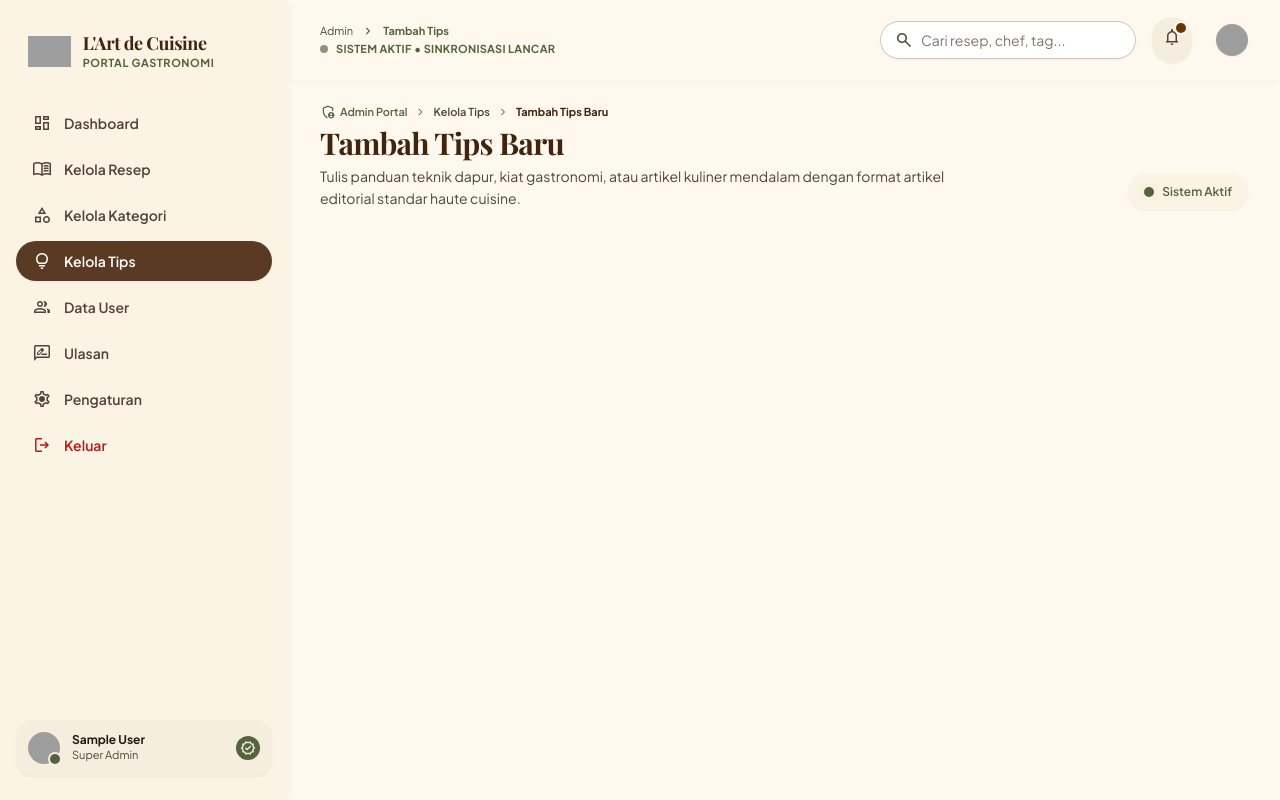
After one commit to indriyanirasti7-sys/Sistem_Informasi_Resep_Makanan, a Laravel app: page /admin/tips/create in a window 1280 px wide. The commit adds this page. Run offline with Laravel 12, Linux system fonts and the light colour scheme; the visitor is signed in with stand-in values (Sample User, id 1); parts of the project's set-up code (start-up, migrations or seed data) failed here and were passed over; some libraries are stand-ins or nearby versions; some web fonts are replaced; grey boxes are pictures that could not be loaded.

Commit message:
Setup kerangka & header
Membuat file tambah_tips.blade.php

Menambahkan header breadcrumb dan form dasar

```diff
--- a/app/Http/Controllers/Admin/CategoryController.php
+++ b/app/Http/Controllers/Admin/CategoryController.php
@@ -36,7 +36,7 @@ class CategoryController extends Controller
         ]);
 
         return redirect()
-            ->route('admin.categories.tambah')
+            ->route('admin.categories.index')
             ->with('success', 'Kategori berhasil ditambahkan.');
     }
 
@@ -44,7 +44,7 @@ class CategoryController extends Controller
     {
         $category->load(['recipes' => fn($q) => $q->latest()->limit(10)]);
 
-        return view('admin.categories.show', compact('category'));
+        return view('admin.categories.detail_kategori', compact('category'));
     }
 
     public function edit(Category $category)
--- a/app/Http/Controllers/Admin/TipController.php
+++ b/app/Http/Controllers/Admin/TipController.php
@@ -38,7 +38,7 @@ class TipController extends Controller
 
     public function create()
     {
-        return view('admin.tips.tambah');
+        return view('admin.tips.tambah_tips');
     }
 
     public function store(Request $request)
--- a/resources/views/admin/categories/daftar_kategori.blade.php
+++ b/resources/views/admin/categories/daftar_kategori.blade.php
@@ -126,15 +126,15 @@
 
                         <td class="py-4 px-4 text-right whitespace-nowrap">
                             <div class="flex items-center justify-end gap-1">
-                                <a href="{{ route('admin.categories.show', $category->id) }}"
+                                <a href="{{ route('admin.categories.show', $category->slug) }}"
                                    class="p-2 text-on-surface-variant hover:text-primary hover:bg-surface-container rounded-full transition" title="Lihat">
                                     <span class="material-symbols-outlined text-[18px]">visibility</span>
                                 </a>
-                                <a href="{{ route('admin.categories.edit', $category->id) }}"
+                                <a href="{{ route('admin.categories.edit', $category->slug) }}"
                                    class="p-2 text-on-surface-variant hover:text-primary hover:bg-surface-container rounded-full transition" title="Edit">
                                     <span class="material-symbols-outlined text-[18px]">edit</span>
                                 </a>
-                                <form method="POST" action="{{ route('admin.categories.destroy', $category->id) }}"
+                                <form method="POST" action="{{ route('admin.categories.destroy', $category->slug) }}"
                                       onsubmit="return confirm('Hapus kategori {{ $category->name }}?')" class="inline">
                                     @csrf
                                     @method('DELETE')
--- a/resources/views/admin/categories/detail_kategori.blade.php
+++ b/resources/views/admin/categories/detail_kategori.blade.php
@@ -49,7 +49,7 @@
 
             {{-- Actions --}}
             <div class="flex items-center gap-2 shrink-0">
-                <a href="{{ route('admin.categories.edit', $category->id) }}"
+                <a href="{{ route('admin.categories.edit', $category->slug) }}"
                    class="inline-flex items-center gap-2 px-5 py-2.5 bg-primary text-white text-sm font-bold rounded-full hover:bg-primary-container transition shadow-sm hover:shadow-md">
                     <span class="material-symbols-outlined text-[18px]">edit</span>
                     <span>Edit</span>
--- /dev/null
+++ b/resources/views/admin/tips/tambah_tips.blade.php
@@ -0,0 +1,57 @@
+@extends('admin.layout')
+
+@section('title', 'Tambah Tips Baru — L\'Art de Cuisine')
+@section('breadcrumb', 'Tambah Tips')
+
+@section('content')
+
+<div class="flex flex-col w-full pb-12 pt-6">
+
+    <!-- Top Header Section & Status -->
+    <div class="flex flex-col md:flex-row md:items-end justify-between gap-4 pb-6 mb-4">
+        <div class="flex flex-col max-w-2xl">
+            <div class="flex items-center gap-1.5 text-[11px] text-secondary mb-1 font-semibold">
+                <span class="flex items-center gap-1">
+                    <span class="material-symbols-outlined text-[16px]">admin_panel_settings</span>
+                    Admin Portal
+                </span>
+                <span class="material-symbols-outlined text-[14px] text-outline">chevron_right</span>
+                <a href="{{ route('admin.tips.index') }}" class="text-on-surface-variant hover:text-primary transition">Kelola Tips</a>
+                <span class="material-symbols-outlined text-[14px] text-outline">chevron_right</span>
+                <span class="text-primary font-bold">Tambah Tips Baru</span>
+            </div>
+            <h1 class="font-display text-3xl text-primary tracking-tight font-bold">Tambah Tips Baru</h1>
+            <p class="text-sm text-on-surface-variant mt-1 leading-relaxed">
+                Tulis panduan teknik dapur, kiat gastronomi, atau artikel kuliner mendalam dengan format artikel editorial standar haute cuisine.
+            </p>
+        </div>
+
+        <!-- Live Sync & Auto-save Status Pill -->
+        <div class="flex flex-wrap items-center gap-3 bg-surface-container-low px-4 py-2.5 rounded-full shadow-sm self-start md:self-auto">
+            <div class="flex items-center gap-2">
+                <span class="relative flex h-2.5 w-2.5">
+                    <span class="animate-ping absolute inline-flex h-full w-full rounded-full bg-secondary opacity-75"></span>
+                    <span class="relative inline-flex rounded-full h-2.5 w-2.5 bg-secondary"></span>
+                </span>
+                <span class="text-xs font-semibold text-secondary">Sistem Aktif</span>
+            </div>
+        </div>
+    </div>
+
+    <form method="POST" action="{{ route('admin.tips.store') }}" enctype="multipart/form-data" class="flex flex-col gap-6">
+        @csrf
+
+        @if ($errors->any())
+            <div class="p-4 rounded-xl bg-error-container text-on-error-container text-sm">
+                <ul class="list-disc list-inside">
+                    @foreach ($errors->all() as $e) <li>{{ $e }}</li> @endforeach
+                </ul>
+            </div>
+        @endif
+
+        <!-- Konten akan ditambahkan di tahap selanjutnya -->
+
+    </form>
+</div>
+
+@endsection
```
Also changed, not shown: resources/views/admin/categories/edit.blade.php (+11 -48 lines).
